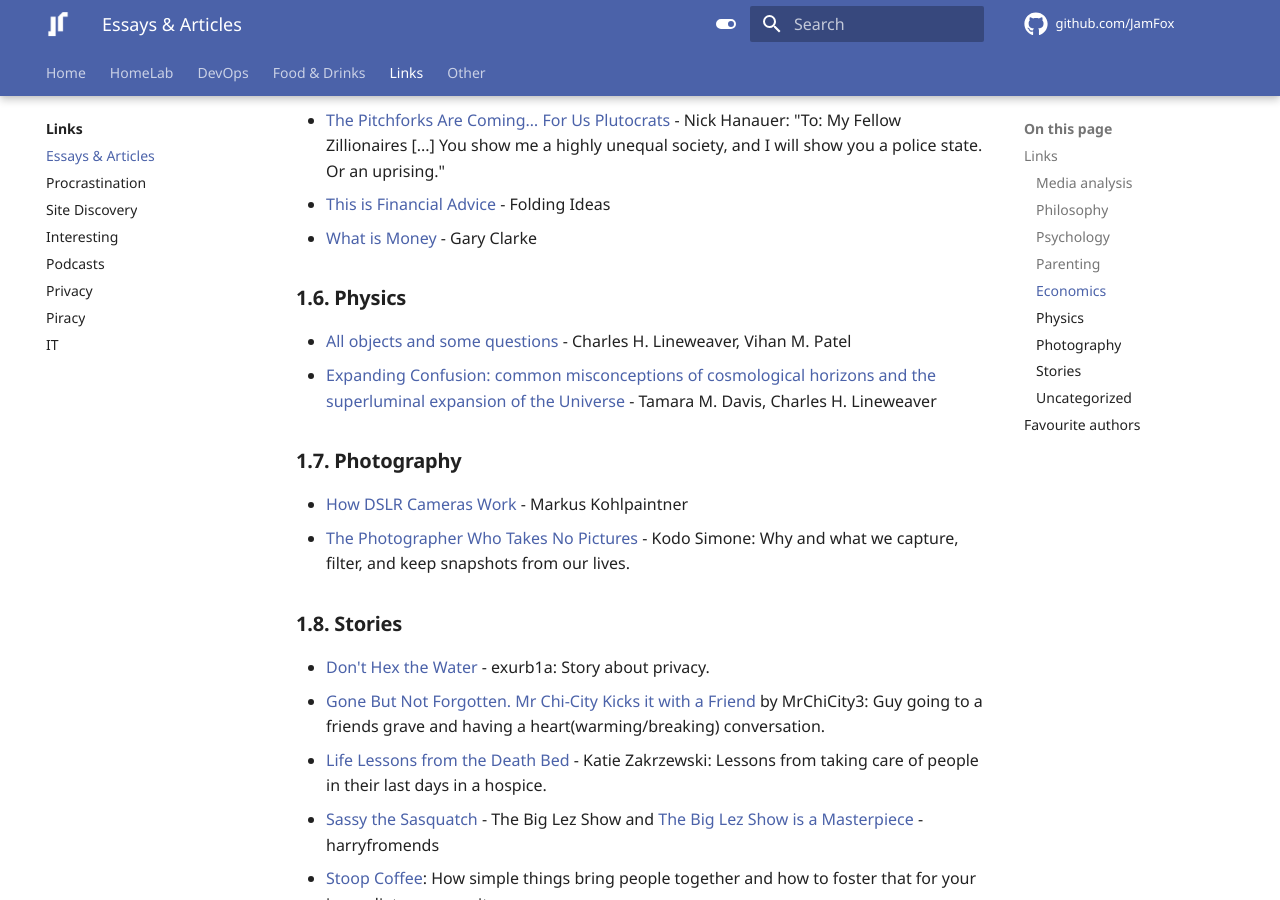
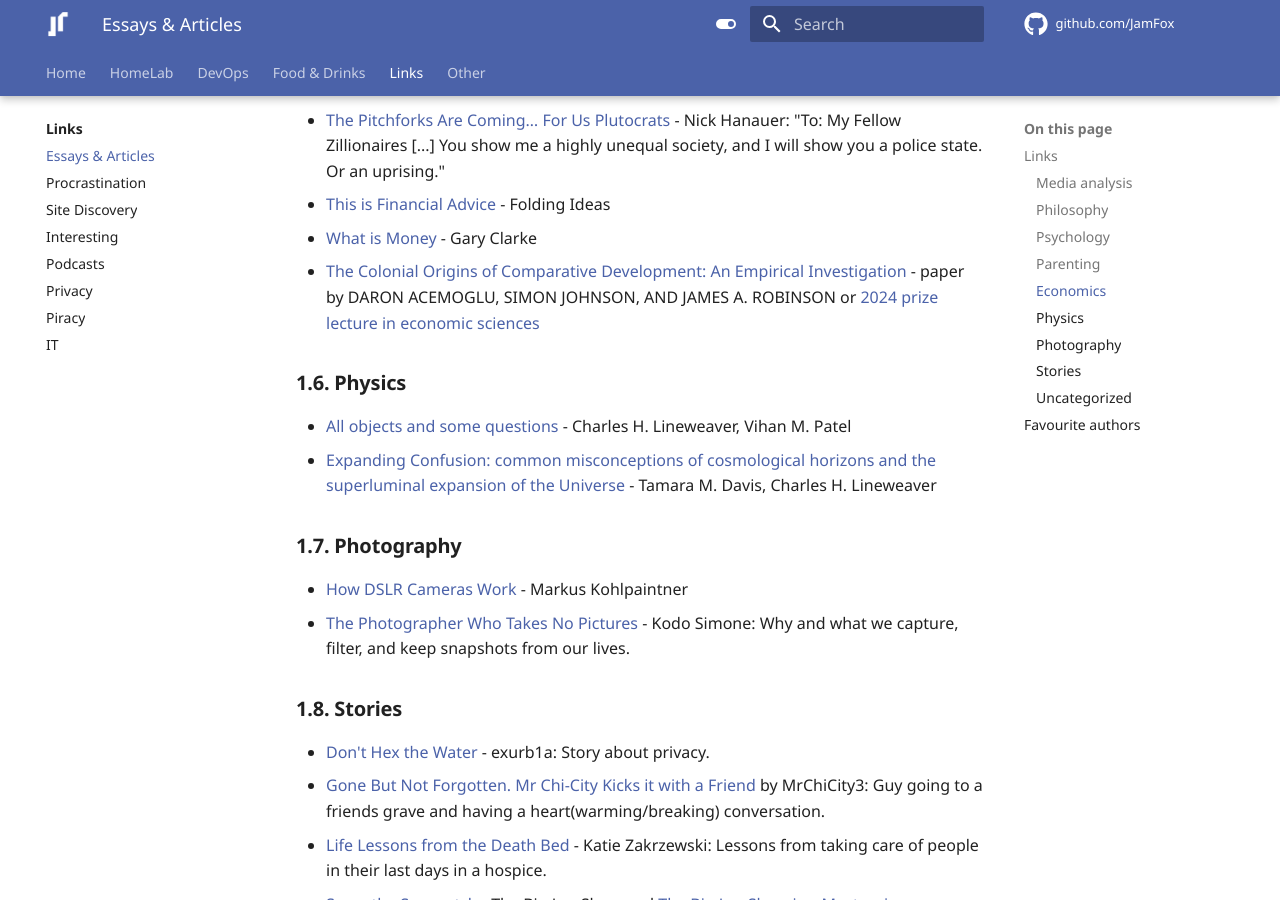
Before and after one commit to JamFox/docs.jamfox.dev, an MkDocs documentation site: the page built from docs/content/links/essays.md, in a window 1280 px wide and 900 px high, scrolled down 3039 px. Built offline with MkDocs 1.6.1 and Material for MkDocs 9.7.7, drawn with Linux system fonts in a browser that asks for light colours; comment, search, counter and statistics services are not loaded.

Commit message:
nobel econ 2024

```diff
--- a/docs/content/links/essays.md
+++ b/docs/content/links/essays.md
@@ -86,6 +86,8 @@ title: "Essays & Articles"
 - [The Pitchforks Are Coming… For Us Plutocrats](https://www.politico.com/magazine/story/2014/06/the-pitchforks-are-coming-for-us-plutocrats-108014/) - Nick Hanauer: "To: My Fellow Zillionaires [...] You show me a highly unequal society, and I will show you a police state. Or an uprising."
 - [This is Financial Advice](https://www.youtube.com/watch?v=5pYeoZaoWrA) - Folding Ideas
 - [What is Money](https://www.onedb.online/blog/what_is_money) - Gary Clarke
+- [The Colonial Origins of Comparative Development:
+An Empirical Investigation](https://economics.mit.edu/sites/default/files/publications/colonial-origins-of-comparative-development.pdf) - paper by DARON ACEMOGLU, SIMON JOHNSON, AND JAMES A. ROBINSON or [2024 prize lecture in economic sciences](https://www.youtube.com/watch?v=YcuxbYUW8R8)
 
 ### Physics
 
```
